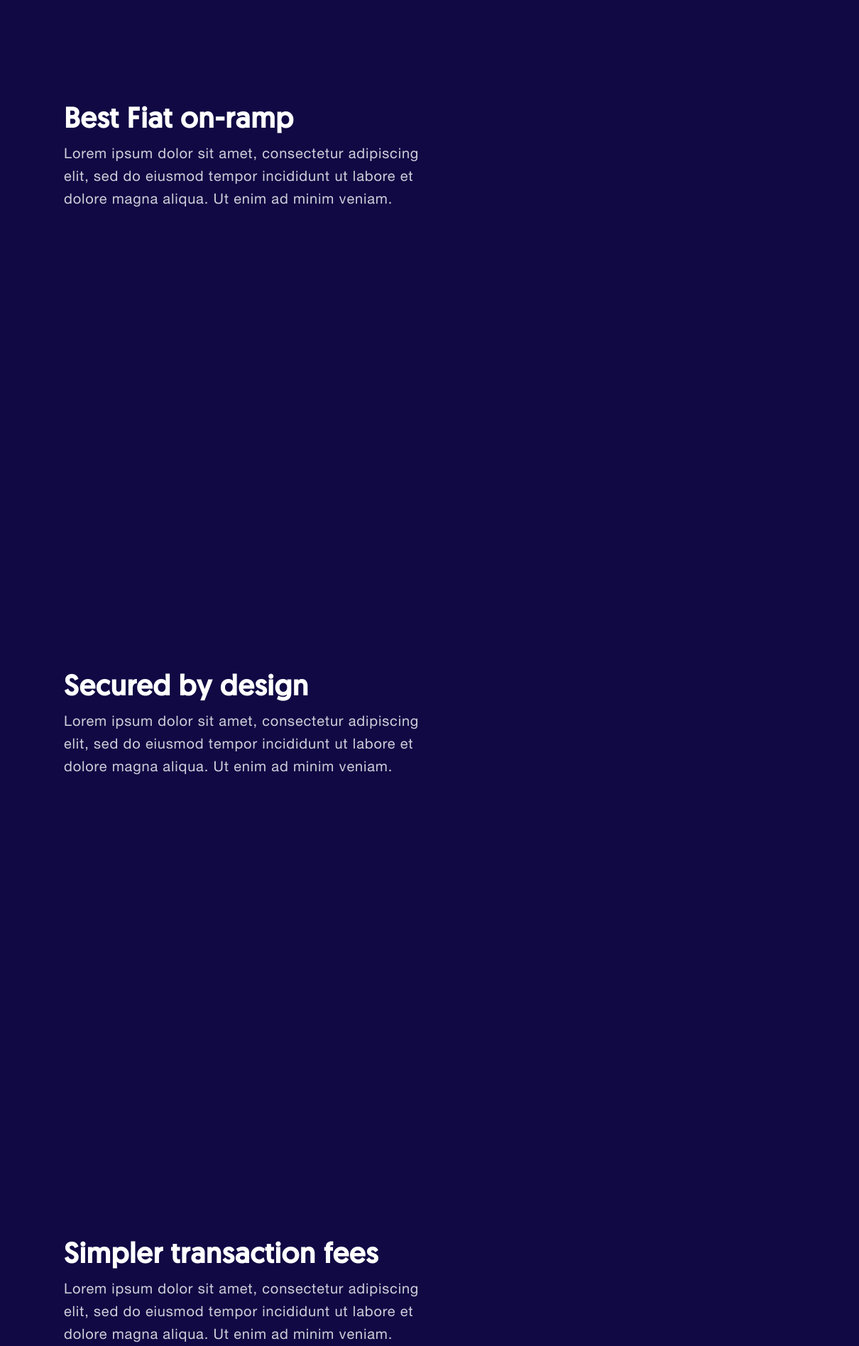
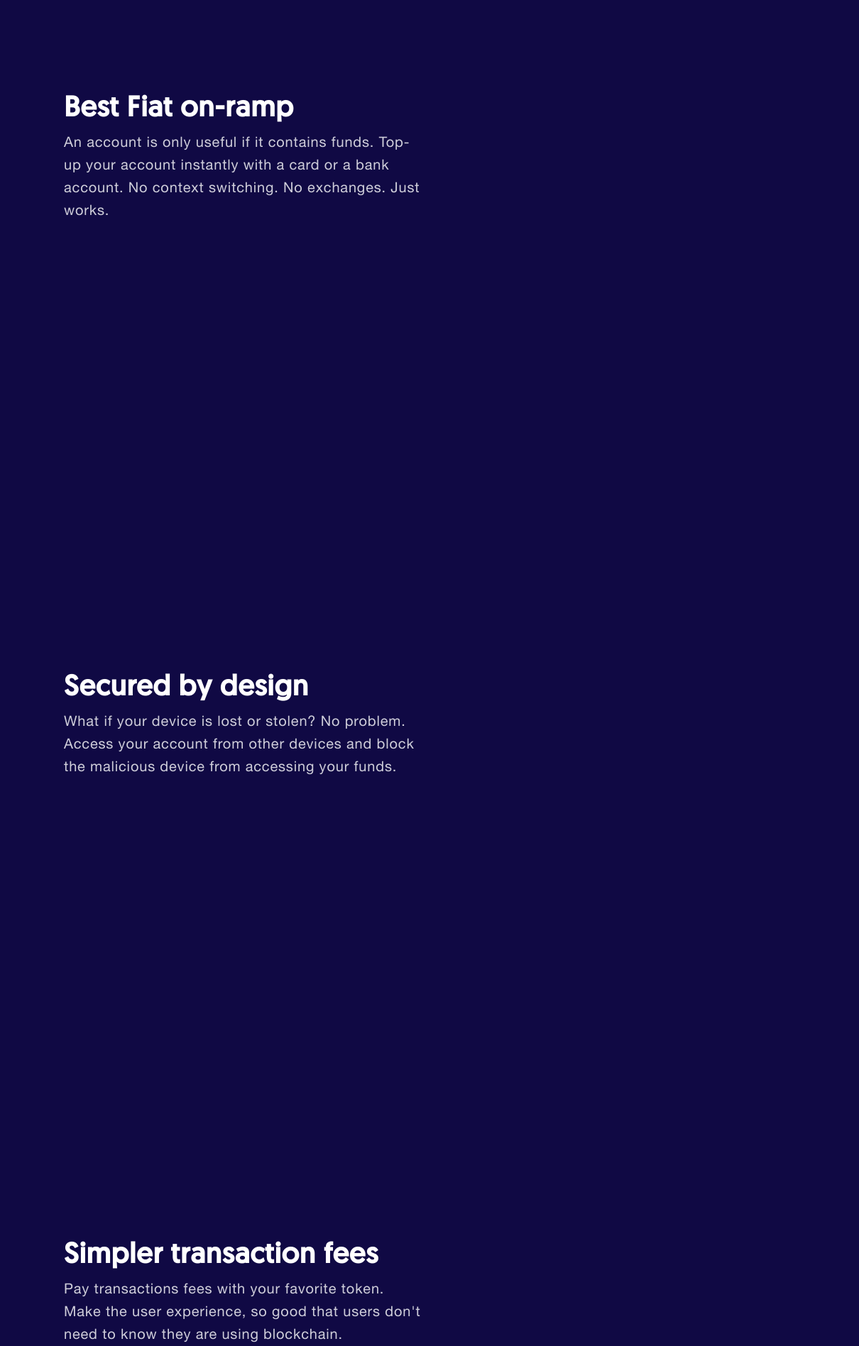
Before and after one commit to UniLogin/universal-login-website, a website with bundled scripts: page src/index.html in a window 1280 px wide. Shown: the part 1873-3770 px from the top of the page at 71% size, 0-1210 px from the left. Built offline with nearby package versions, Linux system fonts and the light colour scheme; a script that the page names is missing.

Commit message:
update copy

```diff
--- a/src/index.html
+++ b/src/index.html
@@ -111,7 +111,7 @@
 							<div class="scroll-section-row">
 								<div class="scroll-section-content">
 									<h2 class="scroll-section-title">Create account in seconds</h2>
-									<p class="scroll-section-text">Lorem ipsum dolor sit amet, consectetur adipiscing elit, sed do eiusmod tempor incididunt ut labore et dolore magna aliqua. Ut enim ad minim veniam.</p>
+									<p class="scroll-section-text">Create an account in seconds. No need for a deep understanding of crypto. No need to install any dedicated software. Just like you always wanted.</p>
 								</div>
 								<div class="scroll-phone">
 									<img src="./img/phone/login.png" srcset="./img/phone/login@2x.png" alt="registration">
@@ -124,7 +124,8 @@
 							<div class="scroll-section-row">
 								<div class="scroll-section-content">
 									<h2 class="scroll-section-title">Best Fiat on-ramp</h2>
-									<p class="scroll-section-text">Lorem ipsum dolor sit amet, consectetur adipiscing elit, sed do eiusmod tempor incididunt ut labore et dolore magna aliqua. Ut enim ad minim veniam.</p>
+									<p class="scroll-section-text">An account is only useful if it contains funds. Top-up your account instantly with a card or a bank account. No context switching. No exchanges. Just works.
+									</p>
 								</div>
 								<div class="scroll-phone">
 									<img src="./img/phone/fiat.png" srcset="./img/phone/fiat@2x.png" alt="login selector">
@@ -137,7 +138,8 @@
 							<div class="scroll-section-row">
 								<div class="scroll-section-content">
 									<h2 class="scroll-section-title">Secured by design</h2>
-									<p class="scroll-section-text">Lorem ipsum dolor sit amet, consectetur adipiscing elit, sed do eiusmod tempor incididunt ut labore et dolore magna aliqua. Ut enim ad minim veniam.</p>
+									<p class="scroll-section-text">What if your device is lost or stolen? No problem. Access your account from other devices and block the malicious device from accessing your funds.
+									</p>
 								</div>
 								<div class="scroll-phone scroll-laptop">
 									<img src="./img/phone/confirm.png" srcset="./img/phone/confirm@2x.png" alt="login selector">
@@ -151,7 +153,8 @@
 						<div class="scroll-section-row">
 							<div class="scroll-section-content">
 								<h2 class="scroll-section-title">Simpler transaction fees</h2>
-								<p class="scroll-section-text">Lorem ipsum dolor sit amet, consectetur adipiscing elit, sed do eiusmod tempor incididunt ut labore et dolore magna aliqua. Ut enim ad minim veniam.</p>
+								<p class="scroll-section-text">Pay transactions fees with your favorite token.
+									Make the user experience, so good that users don't need to know they are using blockchain.</p>
 							</div>
 							<div class="scroll-phone">
 								<img src="./img/phone/fees.png" srcset="./img/phone/fees@2x.png" alt="transaction fees">
@@ -166,7 +169,8 @@
 					<div class="process-content">
 						<div class="code-section">
 							<h2 class="section-title code-title">Getting started</h2>
-							<p class="code-subtitle">With Universal Login SDK you can start creating applications in javascript in a few minutes.</p>
+							<p class="code-subtitle">With Universal Login you can start creating applications in javascript in a few minutes.
+							</p>
 							<div class="code-block">
 								<pre>
 									<code class="">
```
